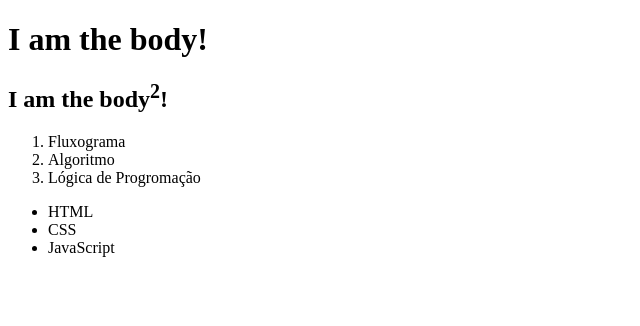
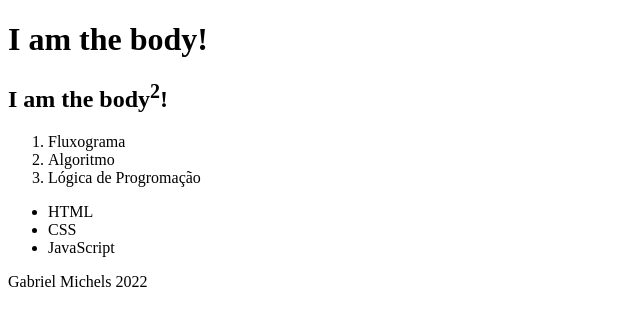
Before and after one commit to Michelsgab/Michelsgab.github.io, a plain HTML site: page index.html in a window 1280 px wide. Shown: the whole page, without its empty margins (0-640 px from the left). Drawn offline with Linux system fonts and the light colour scheme.

Commit message:
feat: Including footer on the index.html

```diff
--- a/index.html
+++ b/index.html
@@ -23,5 +23,8 @@
         <li>JavaScript</li>
       </ul>
     </main>
+    <footer>
+        Gabriel Michels 2022
+    </footer>
   </body>
 </html>
```
